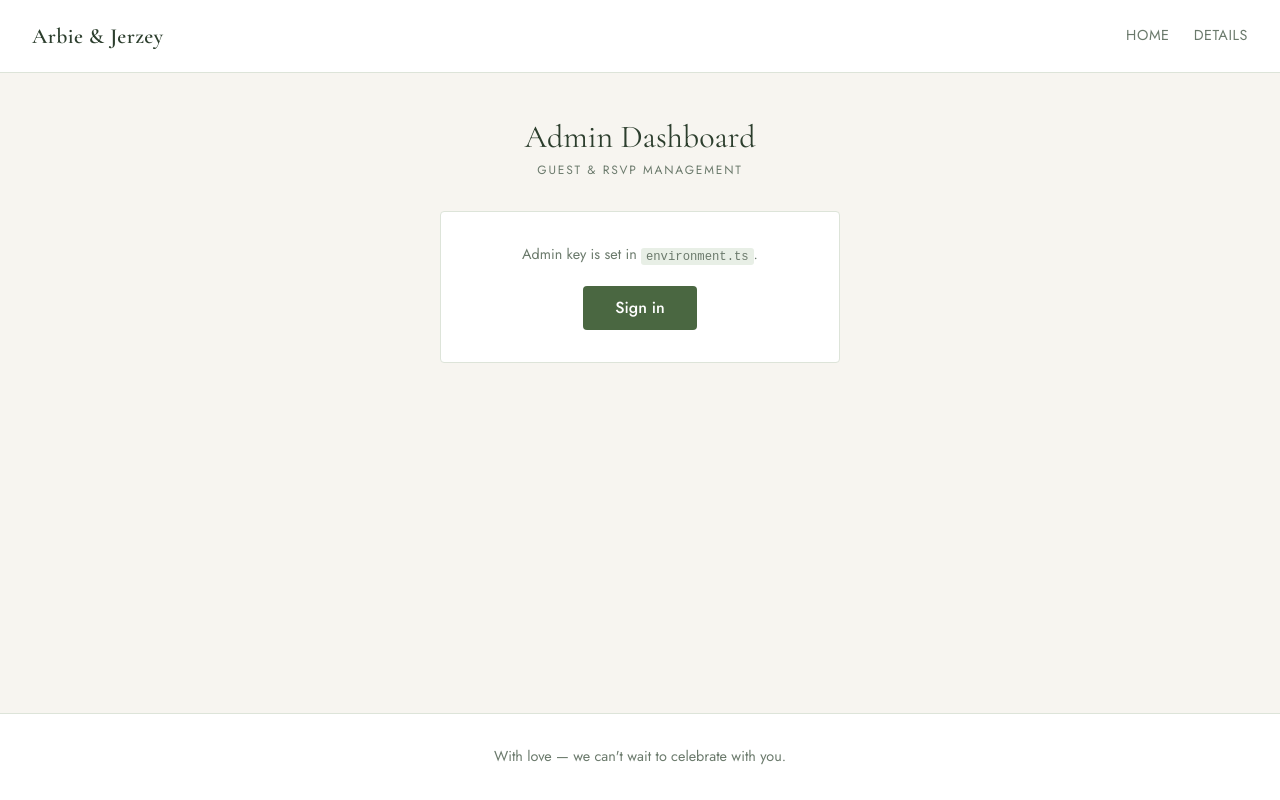
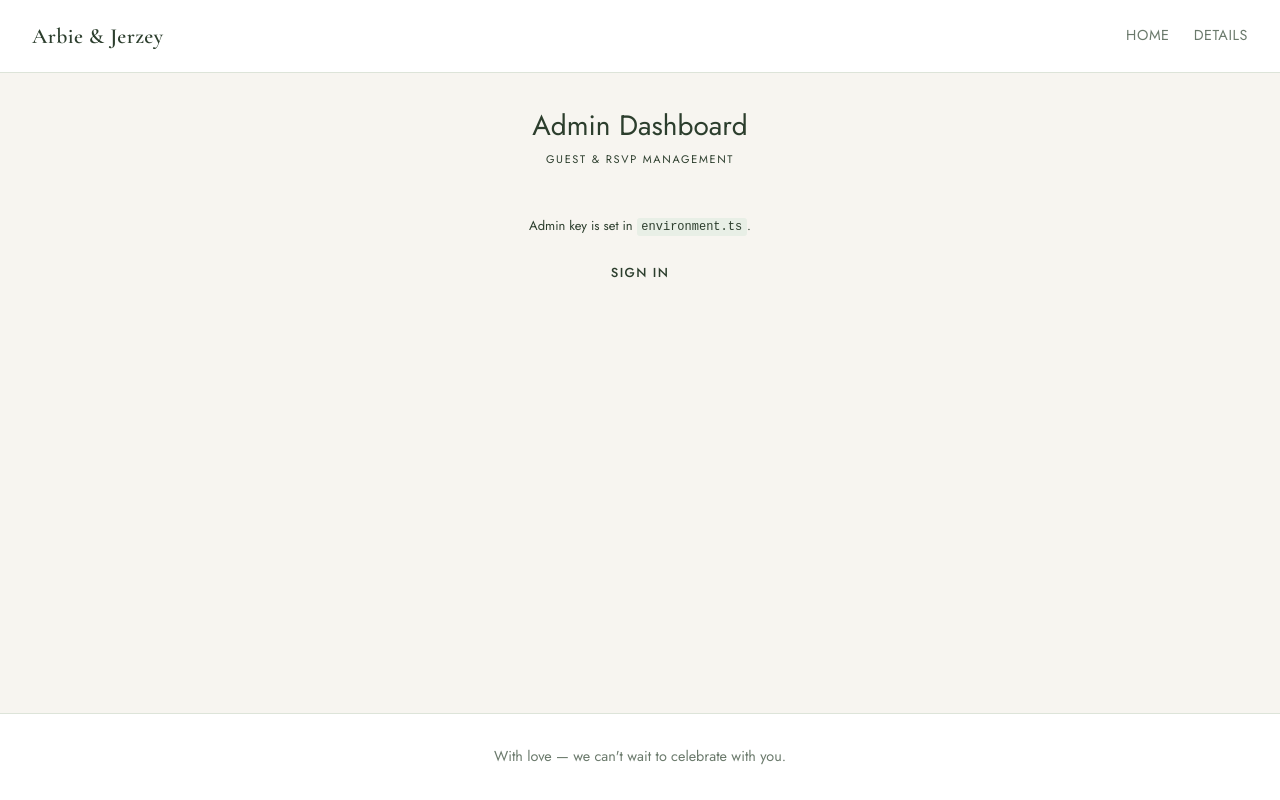
Before and after one commit to nikkialenton/aj-web-app, an Angular app in the folder wedding-ui/: page /admin in a window 1280 px wide. Built offline with nearby package versions, Linux system fonts and the light colour scheme.

Commit message:
layout v2 initialization

```diff
--- a/wedding-ui/src/app/admin/admin.component.scss
+++ b/wedding-ui/src/app/admin/admin.component.scss
@@ -1,221 +1,50 @@
 .admin-page {
-  max-width: 960px;
+  max-width: 900px;
   margin: 0 auto;
-  padding: 2.5rem 1.5rem 3rem;
+  padding: 2rem 1.5rem;
 }
 
 .admin-login {
-  max-width: 400px;
-  margin: 2rem auto;
-  padding: 2rem;
+  max-width: 320px;
+  margin: 3rem auto;
   text-align: center;
-  background: var(--surface);
-  border: 1px solid var(--border);
-  border-radius: 4px;
 
-  p {
-    color: var(--text-muted);
-    margin: 0 0 1.25rem;
-    font-size: 0.9rem;
-  }
+  p { font-size: 13px; color: var(--muted); margin-bottom: 1rem; }
+  code { font-size: 12px; }
 
   button {
-    padding: 0.65rem 2rem;
+    width: 100%;
+    padding: 11px;
+    background: var(--yellow);
     border: none;
-    border-radius: 4px;
-    background: var(--accent);
-    color: #fff;
+    border-radius: 8px;
+    font-family: var(--font-body);
+    font-size: 13px;
+    font-weight: 500;
+    letter-spacing: 0.1em;
+    text-transform: uppercase;
+    color: var(--dark);
     cursor: pointer;
-    font-weight: 500;
-
-    &:disabled {
-      opacity: 0.6;
-      cursor: not-allowed;
-    }
+    transition: background 0.2s;
+    &:hover { background: var(--salmon); color: #fff; }
+    &:disabled { opacity: 0.6; cursor: not-allowed; }
   }
 }
 
-.stat-row {
-  display: grid;
-  grid-template-columns: repeat(auto-fit, minmax(100px, 1fr));
-  gap: 0.75rem;
-  margin-bottom: 1.5rem;
-}
-
-.stat {
-  padding: 1rem;
+.section-head {
   text-align: center;
-  background: var(--surface);
-  border: 1px solid var(--border);
-  border-radius: 4px;
-
-  .stat-n {
-    font-family: var(--font-serif);
-    font-size: 1.75rem;
-    font-weight: 600;
-    color: var(--accent);
+  margin-bottom: 2rem;
+  h2 {
+    font-family: var(--font-display);
+    font-size: 28px;
+    font-weight: 400;
+    color: var(--dark);
+    margin: 0 0 4px;
   }
-
-  .stat-l {
-    font-size: 0.75rem;
-    color: var(--text-muted);
+  .sub {
+    font-size: 11px;
+    letter-spacing: 0.15em;
     text-transform: uppercase;
-    letter-spacing: 0.05em;
-    margin-top: 0.25rem;
+    color: var(--muted);
   }
 }
-
-.toolbar {
-  display: flex;
-  flex-wrap: wrap;
-  gap: 0.5rem;
-  align-items: center;
-  margin-bottom: 1.25rem;
-}
-
-.tool-btn {
-  padding: 0.5rem 1rem;
-  border: 1px solid var(--border);
-  border-radius: 4px;
-  background: var(--surface);
-  color: var(--text);
-  cursor: pointer;
-  font-size: 0.85rem;
-  transition: border-color 0.2s;
-
-  &:hover {
-    border-color: var(--accent);
-  }
-}
-
-.import-label {
-  cursor: pointer;
-}
-
-.import-status {
-  font-size: 0.85rem;
-  color: var(--accent);
-  font-weight: 500;
-}
-
-.add-form {
-  margin-bottom: 1.25rem;
-  padding: 1.25rem;
-  background: var(--surface);
-  border: 1px solid var(--border);
-  border-radius: 4px;
-}
-
-.add-fields {
-  display: grid;
-  grid-template-columns: repeat(auto-fit, minmax(160px, 1fr));
-  gap: 0.75rem;
-  align-items: end;
-
-  input[type="text"],
-  input[type="email"] {
-    padding: 0.55rem 0.65rem;
-    border: 1px solid var(--border);
-    border-radius: 4px;
-    width: 100%;
-  }
-}
-
-.checkbox-label {
-  display: flex;
-  align-items: center;
-  gap: 0.4rem;
-  font-size: 0.9rem;
-  white-space: nowrap;
-}
-
-.tabs {
-  display: flex;
-  gap: 0.5rem;
-  margin-bottom: 1rem;
-
-  button {
-    padding: 0.5rem 1rem;
-    border: 1px solid var(--border);
-    border-radius: 4px;
-    background: var(--surface);
-    cursor: pointer;
-    font-size: 0.85rem;
-
-    &.active {
-      background: var(--accent);
-      border-color: var(--accent);
-      color: #fff;
-    }
-  }
-}
-
-.rsvp-table {
-  width: 100%;
-  border-collapse: collapse;
-  font-size: 0.9rem;
-  background: var(--surface);
-  border: 1px solid var(--border);
-  border-radius: 4px;
-  overflow: hidden;
-
-  th,
-  td {
-    padding: 0.65rem 0.75rem;
-    text-align: left;
-    border-bottom: 1px solid var(--border);
-  }
-
-  th {
-    background: var(--bg);
-    font-size: 0.75rem;
-    text-transform: uppercase;
-    letter-spacing: 0.04em;
-    color: var(--text-muted);
-    font-weight: 500;
-  }
-
-  tr:last-child td {
-    border-bottom: none;
-  }
-
-  .empty {
-    text-align: center;
-    color: var(--text-muted);
-    padding: 2rem;
-  }
-}
-
-.link-btn {
-  padding: 0.3rem 0.6rem;
-  border: 1px solid var(--border);
-  border-radius: 4px;
-  background: transparent;
-  color: var(--accent);
-  cursor: pointer;
-  font-size: 0.8rem;
-
-  &:hover {
-    background: var(--accent-light);
-  }
-}
-
-.del-btn {
-  padding: 0.25rem 0.5rem;
-  border: none;
-  background: transparent;
-  color: var(--text-muted);
-  cursor: pointer;
-  font-size: 0.9rem;
-
-  &:hover {
-    color: var(--error);
-  }
-}
-
-@media (max-width: 768px) {
-  .rsvp-table {
-    display: block;
-    overflow-x: auto;
-  }
-}
```
